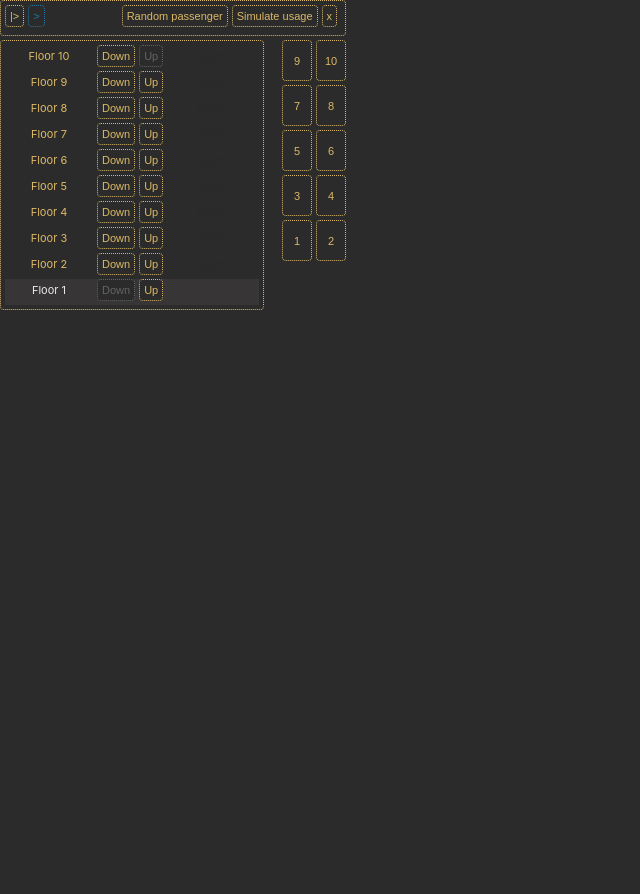
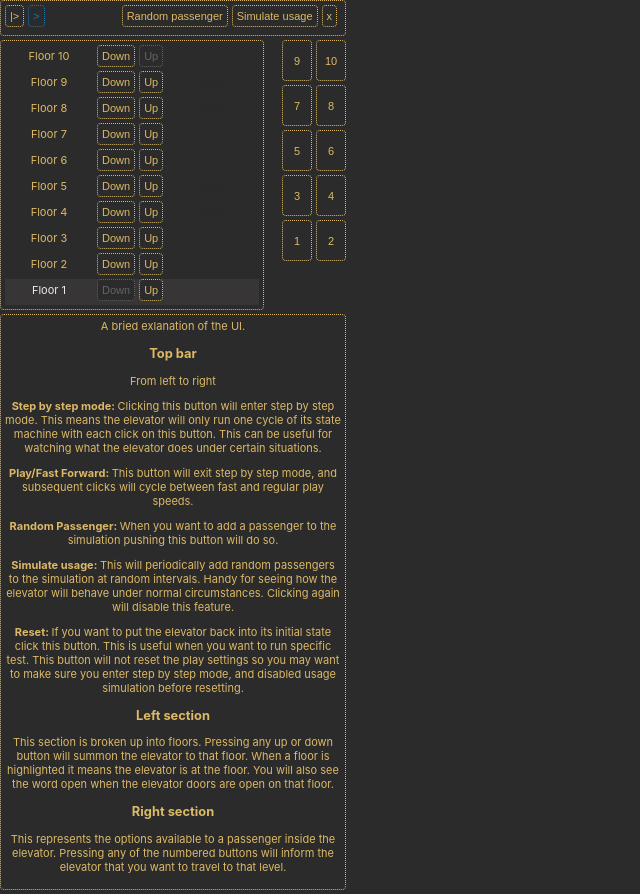
Before and after one commit to cedw032/elevator_simulator, a React (Create React App) app: page / in a window 1280 px wide. Shown: the whole page, without its empty margins (0-640 px from the left). Before the commit the page ends 800 px from the top, so only its background shows below. Built offline with nearby package versions, Linux system fonts and the light colour scheme; the HTML template or start-up script is replaced by a standard one.

Commit message:
Add documentation

```diff
--- a/src/App.js
+++ b/src/App.js
@@ -8,6 +8,7 @@ import TimeController from './components/TimeController'
 import TestSettingsController from './components/TestSettingsController'
 import FloorDisplay from './components/FloorDisplay';
 import ElevatorDisplay from './components/ElevatorDisplay';
+import AboutDisplay from './components/AboutDisplay';
 
 const FLOOR_COUNT = 10;
 
@@ -37,6 +38,7 @@ function App() {
 				</div>
 				<ElevatorDisplay elevator={elevator}/>
 			</div>
+			<AboutDisplay/>
 		</div>
 	);
 }
--- /dev/null
+++ b/src/components/AboutDisplay.js
@@ -0,0 +1,58 @@
+import React from 'react';
+
+const AboutDisplay = () => {
+	return (
+		<div className='panel'>
+			A bried exlanation of the UI.
+
+			<h3>Top bar</h3>
+			<p>From left to right</p>
+			<p>
+				<b>Step by step mode: </b> Clicking this button will enter step by step mode.
+				This means the elevator will only run one cycle of its state machine with each
+				click on this button.  This can be useful for watching what the elevator does
+				under certain situations.
+			</p>
+
+			<p>
+				<b>Play/Fast Forward: </b> This button will exit step by step mode, and subsequent
+				clicks will cycle between fast and regular play speeds.
+			</p>
+
+			<p>
+				<b>Random Passenger: </b> When you want to add a passenger to the simulation pushing
+				this button will do so.
+			</p>
+
+			<p>
+				<b>Simulate usage: </b> This will periodically add random passengers to the simulation
+				at random intervals.  Handy for seeing how the elevator will behave under normal circumstances.
+				Clicking again will disable this feature.
+			</p>
+
+			<p>
+				<b>Reset: </b> If you want to put the elevator back into its initial state click this button.
+				This is useful when you want to run specific test.  This button will not reset the play settings
+				so you may want to make sure you enter step by step mode, and disabled usage simulation before
+				resetting.
+			</p>
+
+			<h3>Left section</h3>
+			<p>
+				This section is broken up into floors.
+				Pressing any up or down button will summon the elevator to that floor.
+				When a floor is highlighted it means the elevator is at the floor.
+				You will also see the word open when the elevator doors are open on that floor.
+			</p>
+
+			<h3>Right section</h3>
+			<p>
+				This represents the options available to a passenger inside the elevator.
+				Pressing any of the numbered buttons will inform the elevator that you want
+				to travel to that level.
+			</p>
+		</div>
+	);
+}
+
+export default AboutDisplay;
```
